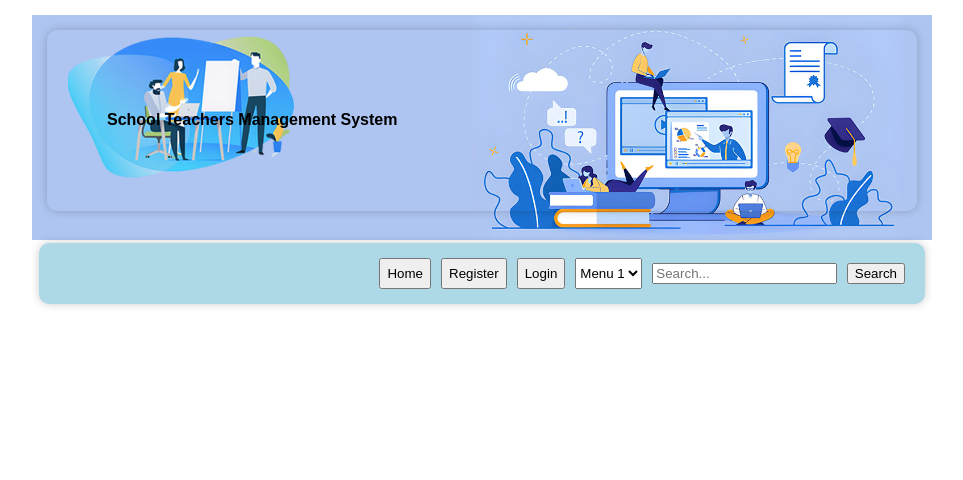
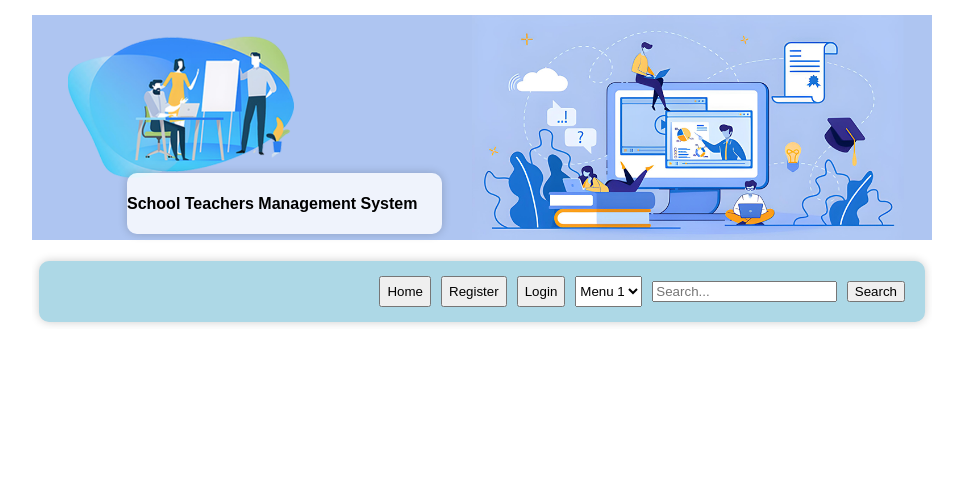
Before and after one commit to Ahileswaran/STMS, a PHP site: page /idex.html in a window 1280 px wide. Shown: the top 480 px of the page, without its empty margins (158-1121 px from the left). Run offline with PHP 8.4, Linux system fonts and the light colour scheme.

Commit message:
modified:   styles.css

```diff
--- a/styles.css
+++ b/styles.css
@@ -20,15 +20,12 @@ body {
 .banner-image-full {
     width: 100%;
     height: auto;
-    position: absolute;
-    top: 0;
-    left: 0;
+    position: relative;
     z-index: -1;
 }
 
 .glass-container {
-    /*background: rgba(255, 255, 255, 0.8);*/
-    margin: 15px;
+    margin: 95px;
     padding: 60px;
     border-radius: 10px;
     box-shadow: 0 0 10px rgba(0, 0, 0, 0.2);
@@ -36,16 +33,22 @@ body {
 }
 
 .title-container {
+    position: absolute;
+    bottom: 0;
+    left: 0;
+    width: 35%;
     text-align: left;
+    padding: 0px;
+    background-color: rgba(255, 255, 255, 0.8);
+    border-bottom-right-radius: 10px; /* Add this for a rounded corner effect */
 }
-
 .mini-gap {
     height: 10px;
 }
 
 .nav-container {
     background-color: #add8e6;
-    margin:7px;
+    margin: 7px;
     padding: 10px;
     display: flex;
     flex-direction: column;
@@ -70,12 +73,10 @@ nav form {
 
 .footer {
     text-align: center;
-    /*background-color: #add8e6;*/
     padding: 10px;
     font-weight: bold;
     color: #333;
     margin: 10px;
-
 }
 
 .footer p {
```
